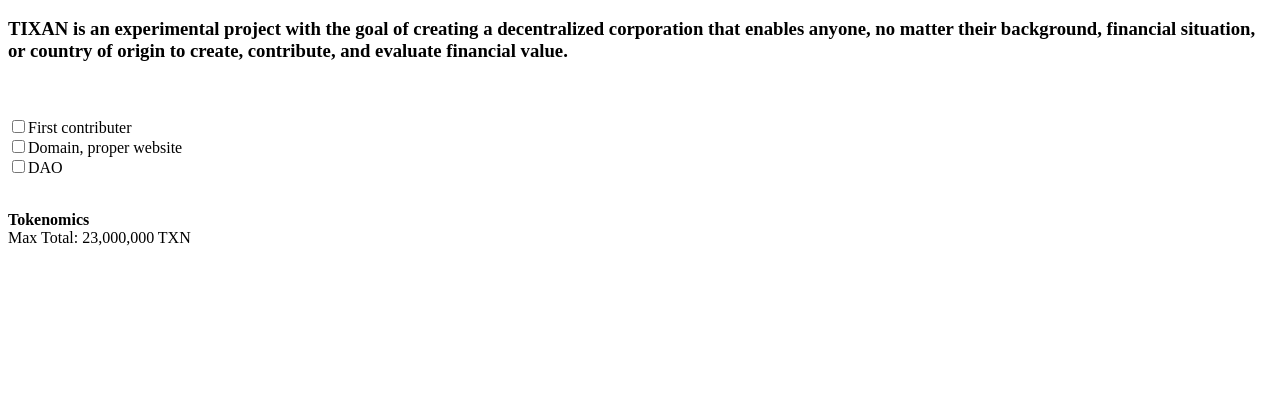
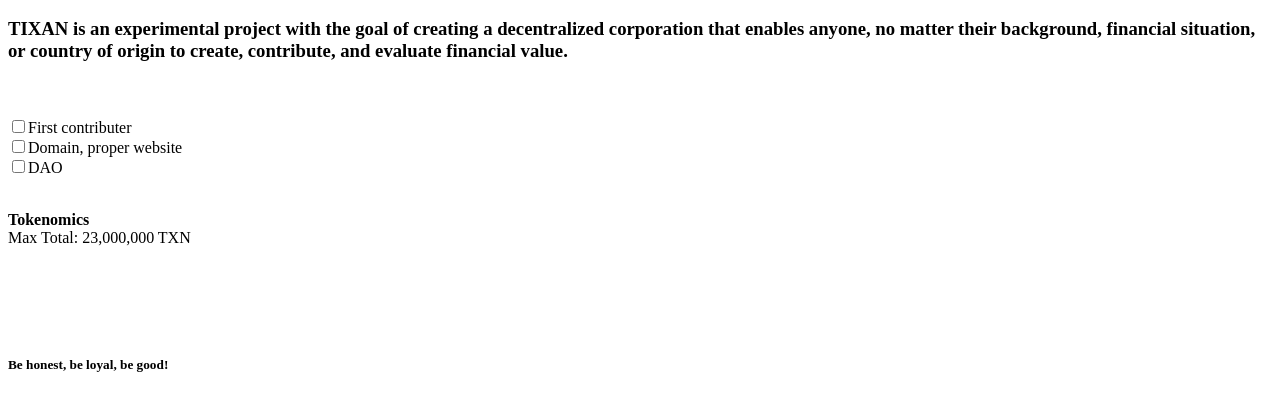
Before and after one commit to tixanorg/tixanorg.github.io, a plain HTML site: page index.html in a window 1280 px wide. Shown: the part 48-458 px from the top of the page. Drawn offline with Linux system fonts and the light colour scheme.

Commit message:
Add: values

```diff
--- a/index.html
+++ b/index.html
@@ -10,15 +10,14 @@
       no matter their background, financial
       situation, or country of origin to
       create, contribute, and evaluate financial value.
-
     </h3>
-
     <br>
     <br>
     <input type="checkbox"><label>First contributer</label><br>
     <input type="checkbox"><label>Domain, proper website</label></label><br>
-
     <input type="checkbox"><label>DAO</label><br><br>
     <p><strong>Tokenomics</strong><br> Max Total: 23,000,000 TXN</p>
+    <br><br><br><br>
+    <h5>Be honest, be loyal, be good!</h5>
   </body>
 </html>
```
